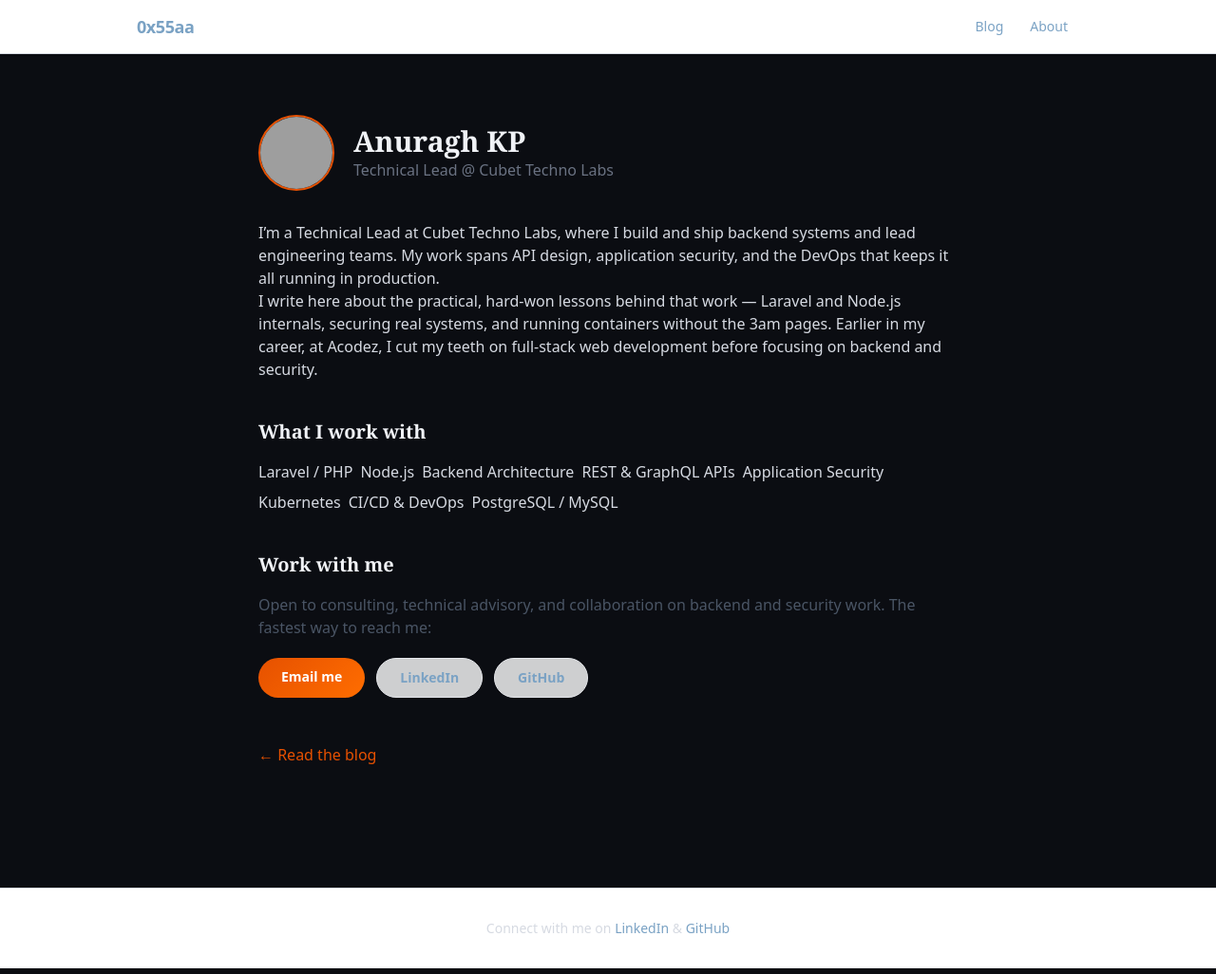
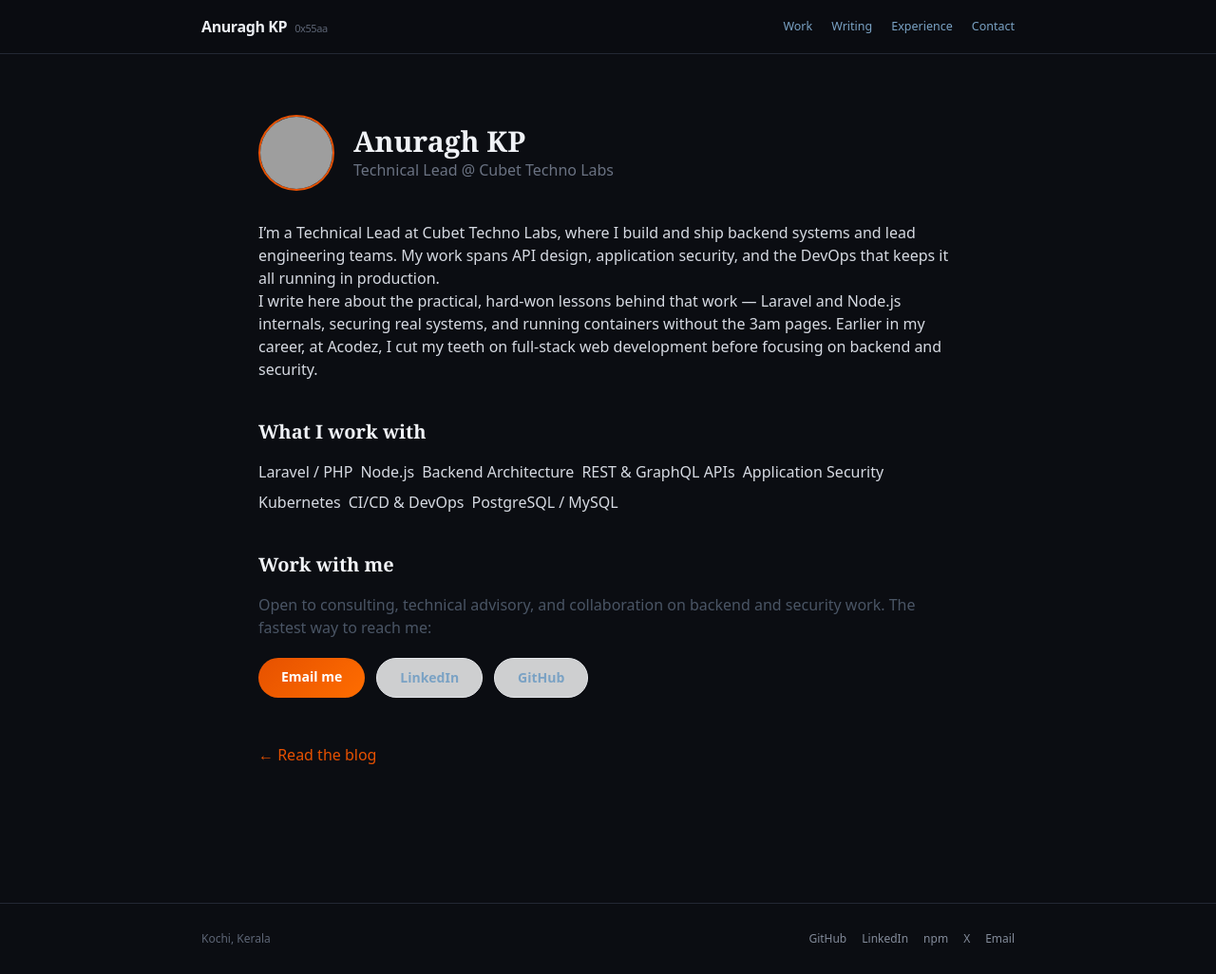
Before and after one commit to kpanuragh/kpanuragh.github.io, a Next.js app: page /about in a window 1280 px wide. Shown: the whole page at 95% size. Built offline with nearby package versions, Linux system fonts and the light colour scheme; grey boxes are pictures that could not be loaded.

Commit message:
feat: name-first header and expanded footer links

```diff
--- a/components/Footer.tsx
+++ b/components/Footer.tsx
@@ -1,27 +1,26 @@
+import { siteConfig } from '@/lib/seo-config';
+
+const links = [
+  { href: `https://github.com/${siteConfig.social.github}`, label: 'GitHub' },
+  { href: `https://www.linkedin.com/in/${siteConfig.social.linkedin}`, label: 'LinkedIn' },
+  { href: `https://www.npmjs.com/~${siteConfig.social.npm}`, label: 'npm' },
+  { href: `https://x.com/${siteConfig.social.twitter.replace('@', '')}`, label: 'X' },
+  { href: `mailto:${siteConfig.contactEmail}`, label: 'Email' },
+];
+
 export default function Footer() {
   return (
-    <footer className="w-full py-8 mt-16 border-t border-terminal-border dark:border-gray-800 bg-white dark:bg-gray-900 transition-colors duration-200">
-      <div className="max-w-5xl mx-auto px-4 text-center text-sm text-terminal-text">
-        <p>
-          Connect with me on{' '}
-          <a
-            href="https://www.linkedin.com/in/anuraghkp"
-            target="_blank"
-            rel="noopener noreferrer"
-            className="text-terminal-accent font-medium hover:underline"
-          >
-            LinkedIn
-          </a>
-          {' & '}
-          <a
-            href="https://github.com/kpanuragh"
-            target="_blank"
-            rel="noopener noreferrer"
-            className="text-terminal-accent font-medium hover:underline"
-          >
-            GitHub
-          </a>
-        </p>
+    <footer className="w-full mt-20 border-t border-line">
+      <div className="max-w-4xl mx-auto px-5 py-7 flex flex-wrap gap-4 justify-between items-center text-[12px] text-dim">
+        <span>Kochi, Kerala</span>
+        <span className="flex gap-4">
+          {links.map(l => (
+            <a key={l.label} href={l.href} target="_blank" rel="noopener noreferrer"
+               className="text-mut hover:text-tx transition-colors no-underline">
+              {l.label}
+            </a>
+          ))}
+        </span>
       </div>
     </footer>
   );
--- a/components/Header.tsx
+++ b/components/Header.tsx
@@ -1,22 +1,27 @@
 import Link from 'next/link';
+
+const nav = [
+  { href: '/work', label: 'Work' },
+  { href: '/blog', label: 'Writing' },
+  { href: '/about', label: 'Experience' },
+  { href: '/contact', label: 'Contact' },
+];
 
 export default function Header() {
   return (
-    <header className="w-full bg-white dark:bg-gray-900 sticky top-0 z-50 border-b border-terminal-border dark:border-gray-800 transition-colors duration-200" style={{ boxShadow: '0 1px 3px 0 rgb(0 0 0 / 0.04)' }}>
-      <div className="max-w-5xl mx-auto px-4 h-14 flex justify-between items-center">
-        <Link href="/" className="text-lg font-bold text-terminal-highlight dark:text-gray-100 hover:text-terminal-accent transition-colors tracking-tight">
-          0x55aa
+    <header className="w-full sticky top-0 z-50 bg-bg/95 backdrop-blur border-b border-line">
+      <div className="max-w-4xl mx-auto px-5 h-14 flex justify-between items-center">
+        <Link href="/" className="font-sans font-semibold text-[#eceff4] tracking-tight">
+          Anuragh KP
+          <span className="ml-2 text-[11px] font-normal text-dim">0x55aa</span>
         </Link>
-        <div className="flex items-center gap-1">
-          <nav className="flex gap-1">
-            <Link href="/blog" className="px-3 py-1.5 text-sm font-medium text-terminal-text dark:text-gray-300 hover:text-terminal-accent hover:bg-gray-50 dark:hover:bg-gray-800 rounded-lg transition-colors">
-              Blog
+        <nav className="flex gap-5 text-[12.5px] text-mut">
+          {nav.map(n => (
+            <Link key={n.href} href={n.href} className="hover:text-tx transition-colors">
+              {n.label}
             </Link>
-            <Link href="/about" className="px-3 py-1.5 text-sm font-medium text-terminal-text dark:text-gray-300 hover:text-terminal-accent hover:bg-gray-50 dark:hover:bg-gray-800 rounded-lg transition-colors">
-              About
-            </Link>
-          </nav>
-        </div>
+          ))}
+        </nav>
       </div>
     </header>
   );
```
Also changed, not shown: 1 other file (tests, documents, lock files or other folders).
